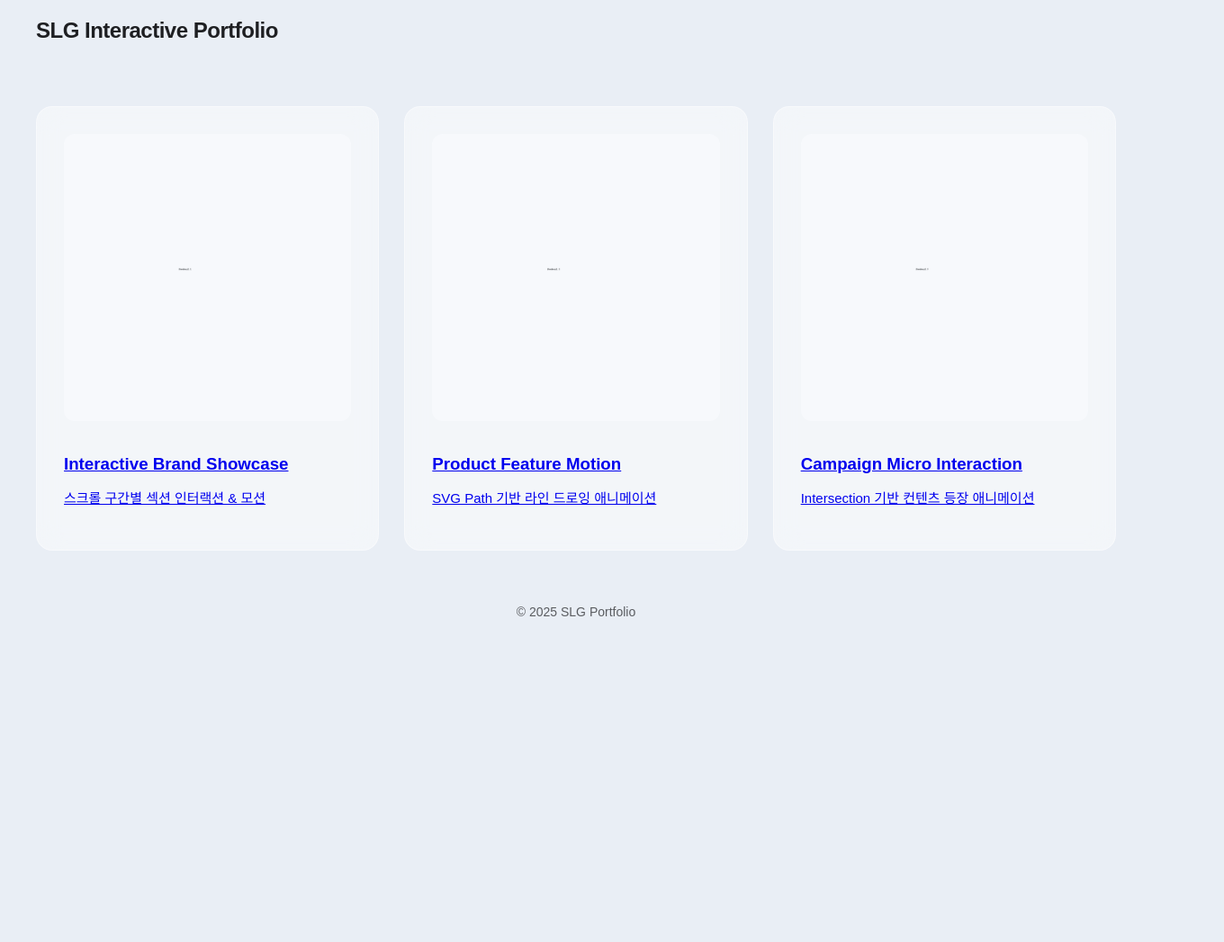
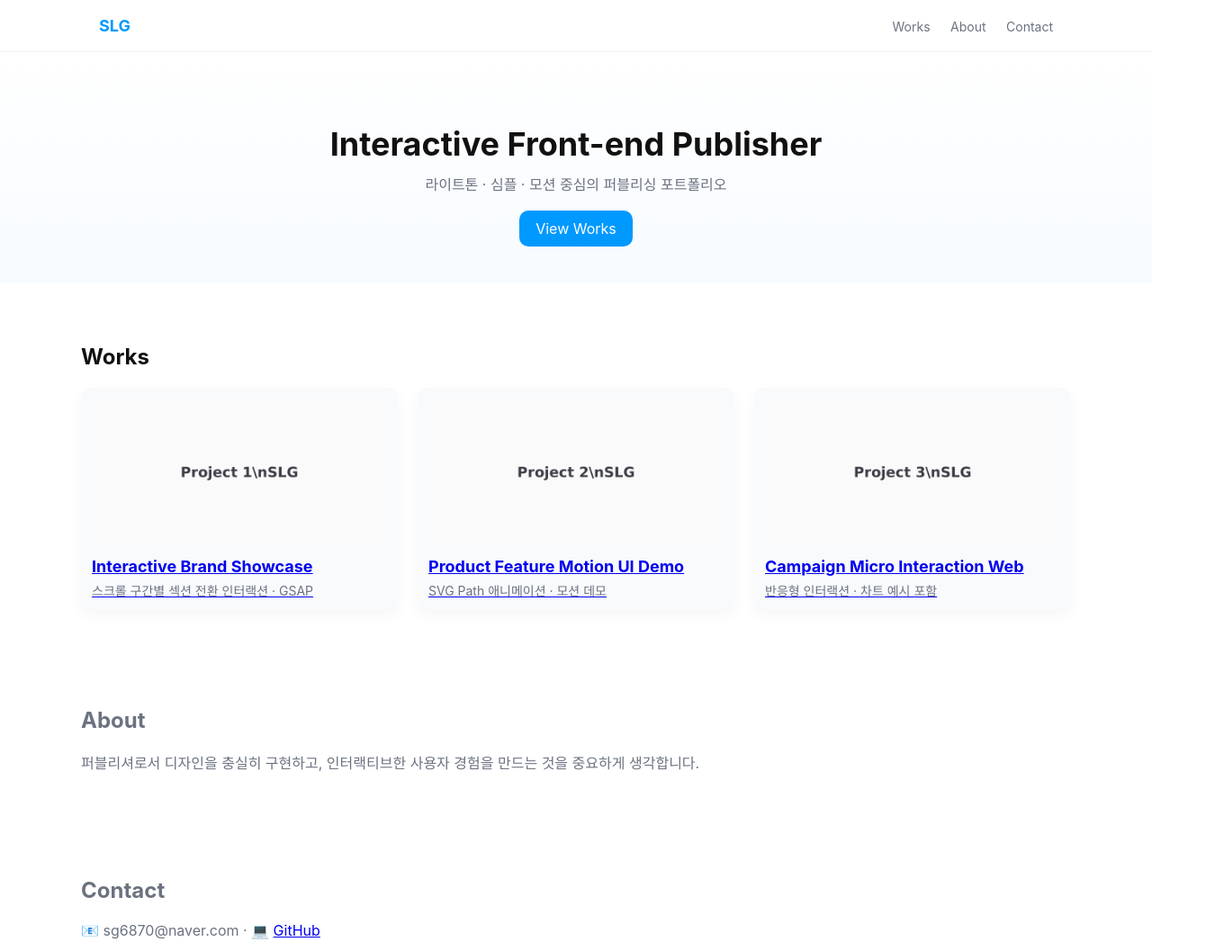
Before and after one commit to jangsg687050/slg-portfolio, a plain HTML site: page index.html in a window 1280 px wide. Shown: the top 1047 px of the page at 90% size, 1360 px wide, since content can reach past the window. Before the commit the page ends 800 px from the top, so only its background shows below. Drawn offline with Linux system fonts and the light colour scheme; a web font is replaced by a local one.

Commit message:
Add files via upload

```diff
--- a/assets/css/style.css
+++ b/assets/css/style.css
@@ -1,62 +1,30 @@
-
-@import url('https://fonts.googleapis.com/css2?family=Pretendard:wght@300;400;500;600&display=swap');
-
-body {
-  margin: 0;
-  font-family: 'Pretendard', sans-serif;
-  background: #e9eef5;
-  color: #1e1f22;
+:root{
+  --bg:#ffffff;
+  --muted:#6b7280;
+  --accent:#0099FF;
+  --card:#f8fafc;
 }
-
-header {
-  width: 100%;
-  padding: 20px 40px;
-  font-size: 24px;
-  font-weight: 600;
-  letter-spacing: -0.5px;
+*{box-sizing:border-box}
+body{font-family:Inter, ui-sans-serif, system-ui, -apple-system, "Segoe UI", Roboto, "Helvetica Neue", Arial; margin:0; color:#111; background:var(--bg); -webkit-font-smoothing:antialiased;}
+.wrap{max-width:1100px; margin:0 auto; padding:0 20px;}
+.site-header{border-bottom:1px solid #eef2f7; background:rgba(255,255,255,0.8); position:sticky; top:0; backdrop-filter:blur(6px);}
+.site-header .wrap{display:flex; align-items:center; justify-content:space-between; padding:18px 20px;}
+.brand{font-weight:700; color:var(--accent); text-decoration:none; font-size:18px;}
+.nav a{margin-left:18px; color:var(--muted); text-decoration:none; font-size:14px;}
+.hero{padding:80px 0 40px; text-align:center; background:linear-gradient(180deg,#fff,#f7fbff);}
+.title{font-size:36px; margin:0 0 10px;}
+.subtitle{color:var(--muted); margin:0 0 18px;}
+.btn{display:inline-block; background:var(--accent); color:white; padding:10px 18px; border-radius:10px; text-decoration:none;}
+.works{padding:48px 0;}
+.grid{display:grid; grid-template-columns:repeat(auto-fit,minmax(260px,1fr)); gap:22px; margin-top:20px;}
+.card{background:var(--card); border-radius:12px; padding:12px; box-shadow:0 6px 18px rgba(15,23,42,0.04); transition:transform .25s, box-shadow .25s;}
+.card img{width:100%; height:160px; object-fit:cover; border-radius:8px;}
+.card h3{margin:12px 0 6px; font-size:18px;}
+.card p{margin:0; color:var(--muted); font-size:14px;}
+.card:hover{transform:translateY(-6px); box-shadow:0 12px 30px rgba(15,23,42,0.06);}
+.about, .contact{padding:40px 0; color:var(--muted);}
+.footer{padding:28px 0; text-align:center; color:var(--muted); font-size:14px; border-top:1px solid #eef2f7; margin-top:40px;}
+@media(max-width:640px){
+  .title{font-size:28px;}
+  .card img{height:140px;}
 }
-
-.container {
-  max-width: 1200px;
-  margin: 50px auto;
-  display: grid;
-  grid-template-columns: repeat(auto-fill, minmax(330px, 1fr));
-  gap: 28px;
-}
-
-.card {
-  padding: 30px;
-  border-radius: 18px;
-  backdrop-filter: blur(15px);
-  background: rgba(255,255,255,0.45);
-  border: 1px solid rgba(255,255,255,0.4);
-  transition: all .25s ease;
-}
-
-.card:hover {
-  transform: translateY(-4px);
-  background: rgba(255,255,255,0.7);
-}
-
-.card img {
-  width: 100%;
-  border-radius: 12px;
-  margin-bottom: 14px;
-}
-
-.card h3 {
-  font-weight: 600;
-  margin-bottom: 10px;
-}
-
-.card p {
-  font-size: 15px;
-  line-height: 1.6;
-}
-
-footer {
-  text-align: center;
-  font-size: 14px;
-  margin: 60px 0;
-  opacity: .7;
-}
--- a/index.html
+++ b/index.html
@@ -1,33 +1,76 @@
-
-<!DOCTYPE html>
+<!doctype html>
 <html lang="ko">
 <head>
-<meta charset="UTF-8" />
-<meta name="viewport" content="width=device-width, initial-scale=1.0" />
+  <meta charset="utf-8" />
+  <meta name="viewport" content="width=device-width,initial-scale=1" />
+  <title>SLG — Portfolio</title>
   <link rel="stylesheet" href="assets/css/style.css" />
-<title>SLG Portfolio - Glass UI</title>
 </head>
 <body>
-<header>SLG Interactive Portfolio</header>
+  <header class="site-header">
+    <div class="wrap">
+      <a class="brand" href="/">SLG</a>
+      <nav class="nav">
+        <a href="#works">Works</a>
+        <a href="#about">About</a>
+        <a href="#contact">Contact</a>
+      </nav>
+    </div>
+  </header>
 
-<div class="container">
-  <a href="projects/project1/index.html" class="card">
-    <img src="assets/img/thumb1.png" />
+  <main>
+    <section class="hero">
+      <div class="wrap">
+        <h1 class="title">Interactive Front-end Publisher</h1>
+        <p class="subtitle">라이트톤 · 심플 · 모션 중심의 퍼블리싱 포트폴리오</p>
+        <a class="btn" href="#works">View Works</a>
+      </div>
+    </section>
+
+    <section id="works" class="wrap works">
+      <h2>Works</h2>
+      <div class="grid">
+        <article class="card">
+          <a href="projects/project1/index.html">
+            <img src="assets/img/thumb_project1.png" alt="Project 1 thumbnail" />
             <h3>Interactive Brand Showcase</h3>
-    <p>스크롤 구간별 섹션 인터랙션 & 모션</p>
+            <p>스크롤 구간별 섹션 전환 인터랙션 · GSAP</p>
           </a>
-  <a href="projects/project2/index.html" class="card">
-    <img src="assets/img/thumb2.png" />
-    <h3>Product Feature Motion</h3>
-    <p>SVG Path 기반 라인 드로잉 애니메이션</p>
+        </article>
+
+        <article class="card">
+          <a href="projects/project2/index.html">
+            <img src="assets/img/thumb_project2.png" alt="Project 2 thumbnail" />
+            <h3>Product Feature Motion UI Demo</h3>
+            <p>SVG Path 애니메이션 · 모션 데모</p>
           </a>
-  <a href="projects/project3/index.html" class="card">
-    <img src="assets/img/thumb3.png" />
-    <h3>Campaign Micro Interaction</h3>
-    <p>Intersection 기반 컨텐츠 등장 애니메이션</p>
+        </article>
+
+        <article class="card">
+          <a href="projects/project3/index.html">
+            <img src="assets/img/thumb_project3.png" alt="Project 3 thumbnail" />
+            <h3>Campaign Micro Interaction Web</h3>
+            <p>반응형 인터랙션 · 차트 예시 포함</p>
           </a>
+        </article>
       </div>
+    </section>
 
-<footer>© 2025 SLG Portfolio</footer>
+    <section id="about" class="wrap about">
+      <h2>About</h2>
+      <p>퍼블리셔로서 디자인을 충실히 구현하고, 인터랙티브한 사용자 경험을 만드는 것을 중요하게 생각합니다.</p>
+    </section>
+
+    <section id="contact" class="wrap contact">
+      <h2>Contact</h2>
+      <p>📧 sg6870@naver.com · 💻 <a href="https://github.com/jangsg687050" target="_blank">GitHub</a></p>
+    </section>
+  </main>
+
+  <footer class="footer">
+    <div class="wrap">© 2025 SLG</div>
+  </footer>
+
+  <script src="assets/js/main.js"></script>
 </body>
 </html>
```
Also changed, not shown: projects/project1/index.html (+33 -9 lines), projects/project2/index.html (+30 -9 lines), projects/project3/index.html (+32 -9 lines), 1 other file. Lines whose indentation alone changed are shown as unchanged.
